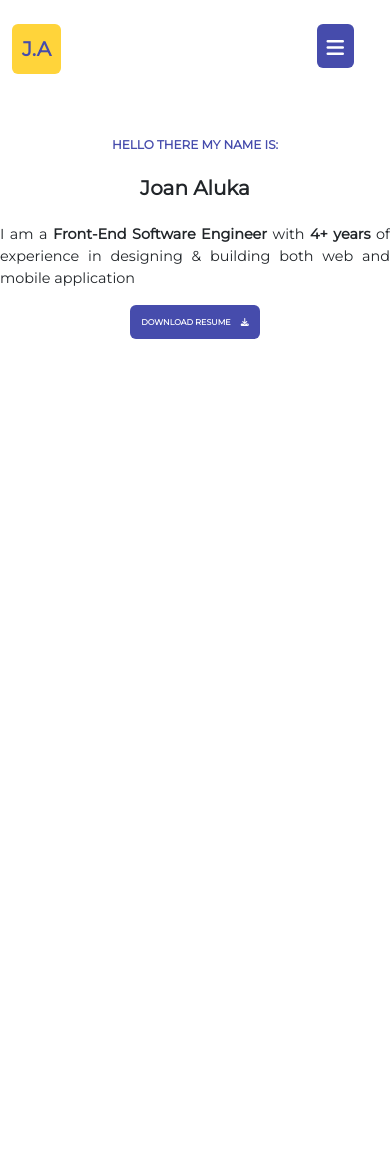
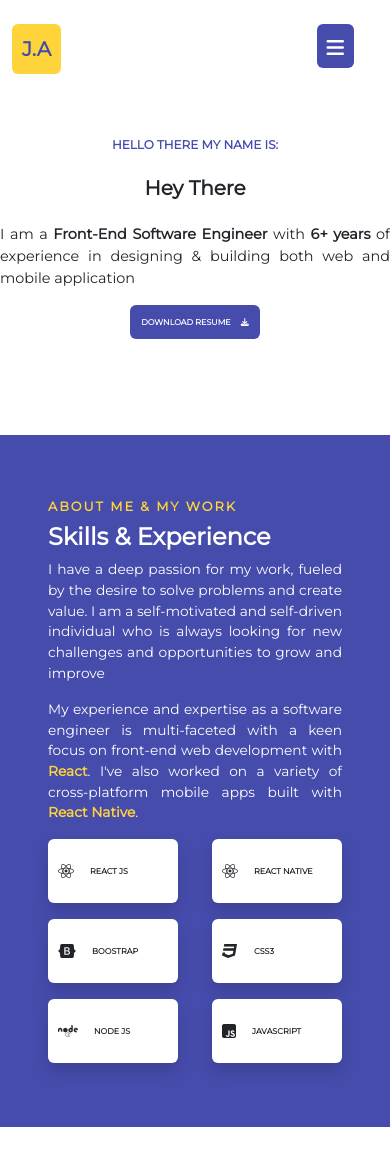
Before and after one commit to ndutagrace25/joanportforlio, a React (Create React App) app: page / in a window 390 px wide. Shown: the top 1166 px of the page. Before the commit the page ends 844 px from the top, so only its background shows below. Built offline with nearby package versions, Linux system fonts and the light colour scheme.

Commit message:
added about section

```diff
--- a/src/App.css
+++ b/src/App.css
@@ -19,6 +19,10 @@ body {
   background-color: #ffd43a;
 }
 
+.yellow-text {
+  color: #ffd43a;
+}
+
 .intro-section {
   height: 200px;
 }
@@ -27,6 +31,22 @@ body {
   color: #fff !important;
   text-decoration: none;
   background-color: #ffd43a;
+}
+
+.about-header {
+  letter-spacing: 2px;
+  font-weight: 900;
+}
+p {
+  text-align: justify;
+}
+.about-info {
+  color: #ffffff;
+  font-size: 18px;
+}
+
+.skill-size {
+  font-size: 0.8rem;
 }
 
 @media screen and (max-width: 480px) {
@@ -82,4 +102,35 @@ body {
   .btn-font {
     font-size: 0.5rem !important;
   }
+
+  .about-section {
+    padding-left: 0% !important;
+    padding-right: 0% !important;
+  }
+  .skill-cards {
+    padding-left: 0% !important;
+    padding-right: 0% !important;
+  }
+
+  .about-header {
+    font-size: 0.8rem;
+  }
+
+  .skill-header {
+    font-size: 1.5rem;
+  }
+  .about-info {
+    font-size: 0.86rem;
+  }
+
+  .skill-card {
+    padding-left: 10px !important;
+    font-size: 0.5rem !important;
+    width: 130px !important;
+  }
+
+  .skill-size {
+    font-size: 0.5rem;
+    font-weight: 900;
+  }
 }
--- /dev/null
+++ b/src/components/AboutMe.jsx
@@ -0,0 +1,67 @@
+import React from "react";
+
+const AboutMe = () => {
+  return (
+    <div className="primary-color mt-5 p-5 mb-5 about-section">
+      <div className="container-fluid pt-3 px-5">
+        <h6 className="yellow-text fw-bold about-header">ABOUT ME & MY WORK</h6>
+        <div className="d-flex justify-content-between flex-wrap">
+          <div className="col-md-6">
+            <div>
+              <h1 className="text-white fw-bold skill-header">
+                Skills & Experience
+              </h1>
+            </div>
+            <div className="about-info">
+              <p>
+                I have a deep passion for my work, fueled by the desire to solve
+                problems and create value. I am a self-motivated and self-driven
+                individual who is always looking for new challenges and
+                opportunities to grow and improve
+              </p>
+              <p>
+                My experience and expertise as a software engineer is
+                multi-faceted with a keen focus on front-end web development
+                with <span className="yellow-text fw-bold">React</span>. I've
+                also worked on a variety of cross-platform mobile apps built
+                with <span className="yellow-text fw-bold">React Native</span>.
+              </p>
+            </div>
+          </div>
+          <div className="col-md-6">
+            <div className="d-flex justify-content-center px-5 skill-cards">
+              <div className="d-flex justify-content-between  col-md-10 flex-wrap">
+                <div className="text-uppercase bg-white shadow rounded p-4 col-md-5 mb-3 d-flex align-items-center skill-card">
+                  <i className="fab fa-react fa-2x"></i>
+                  <span className="ps-3 fw-bold skill-size">REACT JS</span>
+                </div>
+                <div className="text-uppercase bg-white shadow rounded p-4 col-md-5 mb-3 d-flex align-items-center skill-card">
+                  <i className="fab fa-react fa-2x"></i>
+                  <span className="ps-3 fw-bold skill-size ">REACT NATIVE</span>
+                </div>
+                <div className="text-uppercase bg-white shadow rounded p-4 col-md-5 mb-3 d-flex align-items-center skill-card">
+                  <i className="fab fa-bootstrap fa-2x"></i>
+                  <span className="ps-3 fw-bold skill-size">Boostrap</span>
+                </div>
+                <div className="text-uppercase bg-white shadow rounded p-4 col-md-5 mb-3 d-flex align-items-center skill-card ">
+                  <i className="fab fa-css3 fa-2x"></i>
+                  <span className="ps-3 fw-bold skill-size">CSS3</span>
+                </div>
+                <div className="text-uppercase bg-white shadow rounded p-4 col-md-5 mb-3 d-flex align-items-center skill-card">
+                  <i className="fab fa-node fa-2x"></i>
+                  <span className="ps-3 fw-bold skill-size">NODE JS</span>
+                </div>
+                <div className="text-uppercase bg-white shadow rounded p-4 col-md-5 mb-3 d-flex align-items-center skill-card">
+                  <i className="fab fa-js-square fa-2x"></i>
+                  <span className="ps-3 fw-bold skill-size">JAVASCRIPT</span>
+                </div>
+              </div>
+            </div>
+          </div>
+        </div>
+      </div>
+    </div>
+  );
+};
+
+export default AboutMe;
--- a/src/components/Intro.jsx
+++ b/src/components/Intro.jsx
@@ -3,7 +3,7 @@ import developer from "../images/developer.jpg";
 
 const Intro = () => {
   return (
-    <div className="px-5 mx-5 mt-5">
+    <div className="px-5 mx-5 mt-5 pb-5">
       <div className="d-flex justify-content-center flex-column align-items-center">
         <div className="intro-width">
           <div className="d-flex justify-content-between pt-3">
@@ -11,12 +11,12 @@ const Intro = () => {
               <div className="text-uppercase primary-text-color">
                 <h6 className="name-itro">Hello there my name is:</h6>
               </div>
-              <h1 className="py-3 fw-bold actual-name">Joan Aluka</h1>
+              <h1 className="py-3 fw-bold actual-name">Hey There</h1>
               <div>
                 <p className="fs-4 intro-info">
                   I am a{" "}
                   <span className="fw-bold">Front-End Software Engineer</span>{" "}
-                  with <span className="fw-bold">4+ years</span> of experience
+                  with <span className="fw-bold">6+ years</span> of experience
                   in designing & building both web and mobile application
                 </p>
               </div>
--- a/src/components/index.js
+++ b/src/components/index.js
@@ -1,4 +1,5 @@
 import Navbar from "./Navbar";
+import AboutMe from "./AboutMe";
 import Intro from "./Intro";
 
-export { Navbar, Intro };
+export { Navbar, Intro, AboutMe };
--- a/src/pages/Home.jsx
+++ b/src/pages/Home.jsx
@@ -1,11 +1,14 @@
 import React from "react";
-import { Navbar, Intro } from "../components";
+import { Navbar, Intro, AboutMe } from "../components";
 
 const Home = () => {
   return (
-    <div className="container-fluid">
-      <Navbar />
-      <Intro />
+    <div className="">
+      <div className="container-fluid">
+        <Navbar />
+        <Intro />
+      </div>
+      <AboutMe />
     </div>
   );
 };
```
